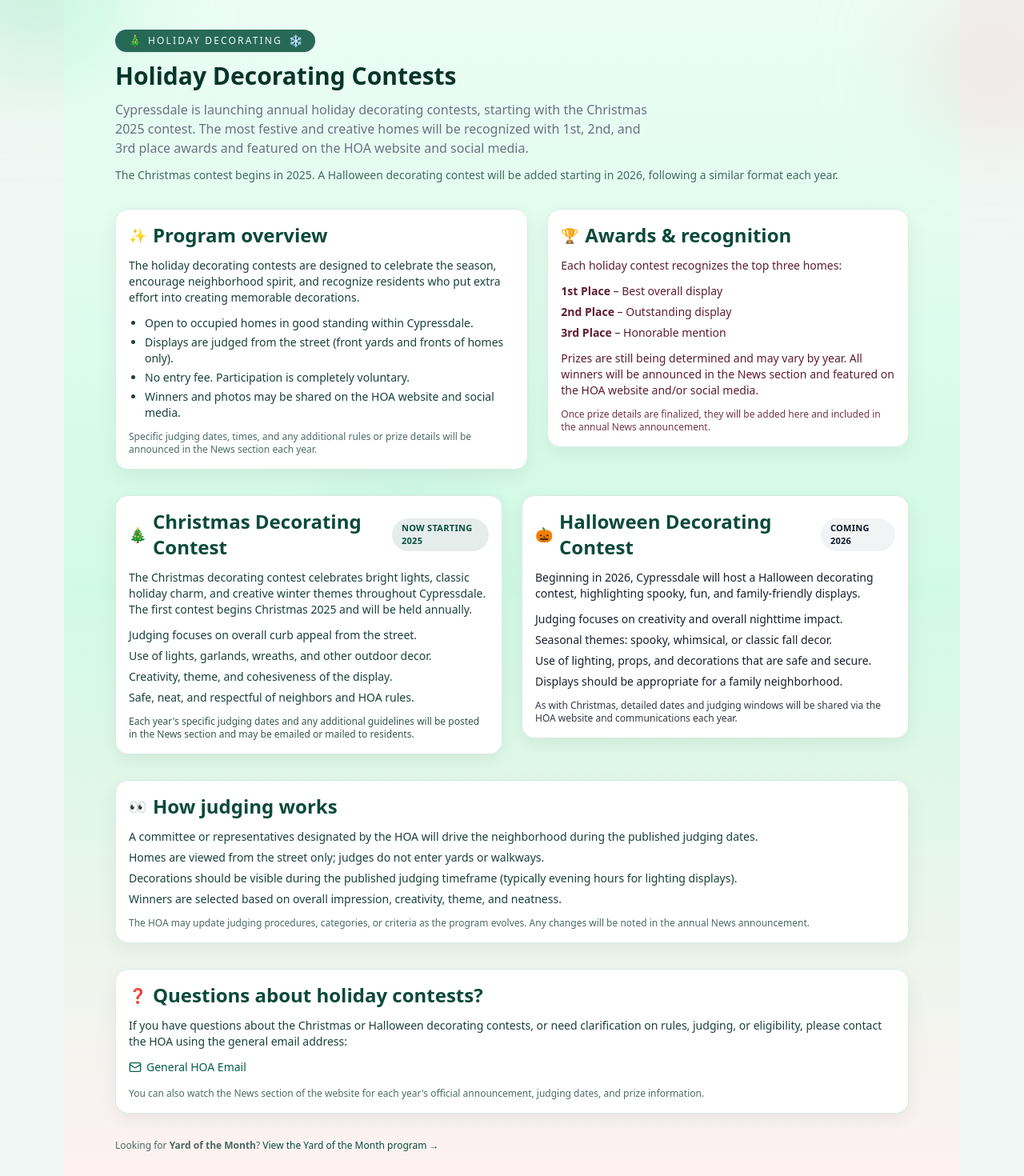
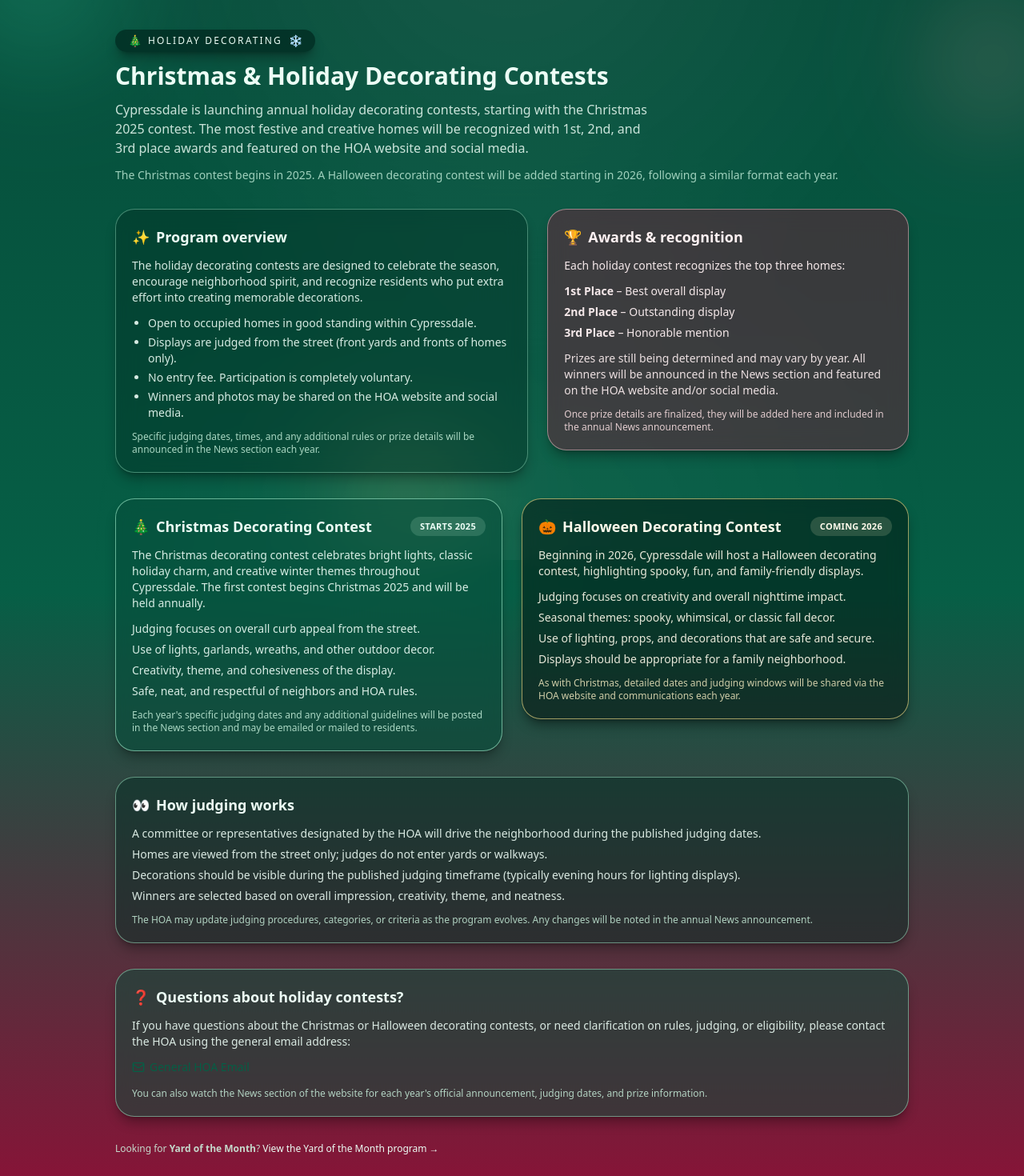
Before and after one commit to jking7988/Cypressdale_HOA, a Next.js app: page /holiday-decorating in a window 1280 px wide. Shown: the part 100-1570 px from the top of the page at 80% size. Built offline with nearby package versions, Linux system fonts and the light colour scheme.

Commit message:
Update page.tsx

```diff
--- a/app/(site)/holiday-decorating/page.tsx
+++ b/app/(site)/holiday-decorating/page.tsx
@@ -7,18 +7,23 @@ export const dynamic = 'force-dynamic';
 
 export default function HolidayDecoratingPage() {
   return (
-    <div className="min-h-[calc(100vh-5rem)] bg-gradient-to-b from-emerald-50 via-emerald-100 to-rose-50">
-      {/* Decorative Christmas-style glow */}
-      <div className="pointer-events-none fixed inset-0 opacity-50 mix-blend-multiply">
-        <div className="absolute -top-10 -left-16 h-56 w-56 rounded-full bg-emerald-200 blur-3xl" />
-        <div className="absolute top-24 -right-10 h-40 w-40 rounded-full bg-rose-200 blur-3xl" />
-        <div className="absolute bottom-0 left-1/3 h-40 w-40 rounded-full bg-sky-100 blur-3xl" />
+    // Break out of the layout container: full viewport width, no sidebars
+    <div className="relative left-1/2 right-1/2 -ml-[50vw] -mr-[50vw] w-screen min-h-[calc(100vh-5rem)] bg-gradient-to-b from-emerald-900 via-emerald-800 to-rose-900 text-emerald-50">
+      {/* Festive glow */}
+      <div className="pointer-events-none fixed inset-0 opacity-50 mix-blend-screen">
+        <div className="absolute -top-10 -left-16 h-56 w-56 rounded-full bg-emerald-400/40 blur-3xl" />
+        <div className="absolute top-24 -right-10 h-40 w-40 rounded-full bg-rose-400/40 blur-3xl" />
+        <div className="absolute bottom-0 left-1/3 h-40 w-40 rounded-full bg-amber-300/35 blur-3xl" />
       </div>
 
+      {/* Light “snow” texture */}
+      <div className="pointer-events-none fixed inset-0 opacity-25 bg-[radial-gradient(circle_at_top,_rgba(255,255,255,0.28),transparent_55%),radial-gradient(circle_at_bottom,_rgba(255,255,255,0.18),transparent_55%)]" />
+
+      {/* Main content, centered within full-width background */}
       <div className="relative mx-auto max-w-5xl px-4 py-10 space-y-8">
         {/* Header */}
         <header className="space-y-3">
-          <div className="inline-flex items-center gap-2 rounded-full bg-emerald-900/85 px-4 py-1 text-xs font-medium text-emerald-50 shadow-sm">
+          <div className="inline-flex items-center gap-2 rounded-full bg-emerald-950/80 px-4 py-1 text-xs font-medium text-emerald-50 shadow-lg shadow-black/30">
             <span className="text-sm">🎄</span>
             <span className="tracking-[0.18em] uppercase">
               Holiday Decorating
@@ -26,59 +31,58 @@ export default function HolidayDecoratingPage() {
             <span className="text-sm">❄️</span>
           </div>
 
-          <h1 className="h1 text-2xl md:text-3xl text-emerald-950 flex flex-wrap items-center gap-2">
-            <span>Holiday Decorating Contests</span>
+          <h1 className="text-2xl md:text-3xl font-semibold text-emerald-50 flex flex-wrap items-center gap-2">
+            <span>Christmas &amp; Holiday Decorating Contests</span>
           </h1>
 
-          <p className="muted max-w-2xl text-sm md:text-base text-emerald-950/85">
+          <p className="max-w-2xl text-sm md:text-base text-emerald-50/85">
             Cypressdale is launching annual holiday decorating contests,
             starting with the Christmas 2025 contest. The most festive and
             creative homes will be recognized with 1st, 2nd, and 3rd place
             awards and featured on the HOA website and social media.
           </p>
 
-          <p className="text-xs md:text-sm text-emerald-950/70">
-            The Christmas contest begins in 2025. A Halloween decorating
-            contest will be added starting in 2026, following a similar
-            format each year.
+          <p className="text-xs md:text-sm text-emerald-100/75">
+            The Christmas contest begins in 2025. A Halloween decorating contest
+            will be added starting in 2026, following a similar format each year.
           </p>
         </header>
 
         {/* Overview + How it works */}
         <section className="grid gap-6 md:grid-cols-[minmax(0,1.6fr)_minmax(0,1.4fr)] items-start">
           {/* Overview */}
-          <div className="card border border-emerald-100/90 bg-white/95 backdrop-blur-sm shadow-sm space-y-3">
-            <div className="flex items-center gap-2 text-emerald-900">
+          <div className="rounded-3xl border border-emerald-200/40 bg-emerald-950/40 backdrop-blur-md shadow-lg shadow-black/30 p-5 space-y-3">
+            <div className="flex items-center gap-2 text-emerald-50">
               <span className="text-lg">✨</span>
-              <h2 className="h2 text-lg">Program overview</h2>
+              <h2 className="text-lg font-semibold">Program overview</h2>
             </div>
-            <p className="text-sm text-emerald-950/90">
+            <p className="text-sm text-emerald-50/90">
               The holiday decorating contests are designed to celebrate the
               season, encourage neighborhood spirit, and recognize residents
               who put extra effort into creating memorable decorations.
             </p>
-            <ul className="list-disc pl-5 text-sm text-emerald-950/90 space-y-1">
+            <ul className="list-disc pl-5 text-sm text-emerald-50/90 space-y-1">
               <li>Open to occupied homes in good standing within Cypressdale.</li>
               <li>Displays are judged from the street (front yards and fronts of homes only).</li>
               <li>No entry fee. Participation is completely voluntary.</li>
               <li>Winners and photos may be shared on the HOA website and social media.</li>
             </ul>
-            <p className="text-xs text-emerald-950/70">
+            <p className="text-xs text-emerald-100/80">
               Specific judging dates, times, and any additional rules or prize
               details will be announced in the News section each year.
             </p>
           </div>
 
           {/* Awards & recognition */}
-          <div className="card border border-rose-100/90 bg-rose-50/90 backdrop-blur-sm shadow-sm space-y-3">
-            <div className="flex items-center gap-2 text-rose-900">
+          <div className="rounded-3xl border border-rose-200/50 bg-rose-900/40 backdrop-blur-md shadow-lg shadow-black/30 p-5 space-y-3">
+            <div className="flex items-center gap-2 text-rose-50">
               <span className="text-lg">🏆</span>
-              <h2 className="h2 text-lg">Awards &amp; recognition</h2>
+              <h2 className="text-lg font-semibold">Awards &amp; recognition</h2>
             </div>
-            <p className="text-sm text-rose-950/90">
+            <p className="text-sm text-rose-50/95">
               Each holiday contest recognizes the top three homes:
             </p>
-            <ul className="space-y-1.5 text-sm text-rose-950/90">
+            <ul className="space-y-1.5 text-sm text-rose-50/95">
               <li>
                 <span className="font-semibold">1st Place</span> – Best overall
                 display
@@ -92,12 +96,12 @@ export default function HolidayDecoratingPage() {
                 mention
               </li>
             </ul>
-            <p className="text-sm text-rose-950/90">
+            <p className="text-sm text-rose-50/90">
               Prizes are still being determined and may vary by year. All
               winners will be announced in the News section and featured on the
               HOA website and/or social media.
             </p>
-            <p className="text-xs text-rose-950/80">
+            <p className="text-xs text-rose-100/85">
               Once prize details are finalized, they will be added here and
               included in the annual News announcement.
             </p>
@@ -107,28 +111,30 @@ export default function HolidayDecoratingPage() {
         {/* Two-column: Christmas (primary) & Halloween (coming next year) */}
         <section className="grid gap-6 md:grid-cols-2 items-start">
           {/* Christmas */}
-          <div className="card border border-emerald-200 bg-emerald-50/95 backdrop-blur-sm shadow-sm space-y-3">
+          <div className="rounded-3xl border border-emerald-200/60 bg-emerald-900/55 backdrop-blur-md shadow-lg shadow-black/30 p-5 space-y-3">
             <div className="flex items-center justify-between gap-2">
-              <div className="flex items-center gap-2 text-emerald-900">
+              <div className="flex items-center gap-2 text-emerald-50">
                 <span className="text-lg">🎄</span>
-                <h2 className="h2 text-lg">Christmas Decorating Contest</h2>
+                <h2 className="text-lg font-semibold">
+                  Christmas Decorating Contest
+                </h2>
               </div>
-              <span className="rounded-full bg-emerald-900/10 px-3 py-1 text-[11px] font-semibold uppercase tracking-wide text-emerald-900">
-                Now starting 2025
+              <span className="rounded-full bg-emerald-100/15 px-3 py-1 text-[11px] font-semibold uppercase tracking-wide text-emerald-50">
+                Starts 2025
               </span>
             </div>
-            <p className="text-sm text-emerald-950/90">
+            <p className="text-sm text-emerald-50/90">
               The Christmas decorating contest celebrates bright lights, classic
               holiday charm, and creative winter themes throughout Cypressdale.
               The first contest begins Christmas 2025 and will be held annually.
             </p>
-            <ul className="space-y-1.5 text-sm text-emerald-950/90">
+            <ul className="space-y-1.5 text-sm text-emerald-50/90">
               <li>Judging focuses on overall curb appeal from the street.</li>
               <li>Use of lights, garlands, wreaths, and other outdoor decor.</li>
               <li>Creativity, theme, and cohesiveness of the display.</li>
               <li>Safe, neat, and respectful of neighbors and HOA rules.</li>
             </ul>
-            <p className="text-xs text-emerald-950/80">
+            <p className="text-xs text-emerald-100/80">
               Each year&apos;s specific judging dates and any additional
               guidelines will be posted in the News section and may be emailed
               or mailed to residents.
@@ -136,27 +142,29 @@ export default function HolidayDecoratingPage() {
           </div>
 
           {/* Halloween */}
-          <div className="card border border-slate-200 bg-slate-50/90 backdrop-blur-sm shadow-sm space-y-3">
+          <div className="rounded-3xl border border-amber-200/60 bg-black/40 backdrop-blur-md shadow-lg shadow-black/40 p-5 space-y-3">
             <div className="flex items-center justify-between gap-2">
-              <div className="flex items-center gap-2 text-slate-900">
+              <div className="flex items-center gap-2 text-amber-50">
                 <span className="text-lg">🎃</span>
-                <h2 className="h2 text-lg">Halloween Decorating Contest</h2>
+                <h2 className="text-lg font-semibold">
+                  Halloween Decorating Contest
+                </h2>
               </div>
-              <span className="rounded-full bg-slate-900/5 px-3 py-1 text-[11px] font-semibold uppercase tracking-wide text-slate-900">
+              <span className="rounded-full bg-amber-100/15 px-3 py-1 text-[11px] font-semibold uppercase tracking-wide text-amber-50">
                 Coming 2026
               </span>
             </div>
-            <p className="text-sm text-slate-950/90">
+            <p className="text-sm text-amber-50/90">
               Beginning in 2026, Cypressdale will host a Halloween decorating
               contest, highlighting spooky, fun, and family-friendly displays.
             </p>
-            <ul className="space-y-1.5 text-sm text-slate-950/90">
+            <ul className="space-y-1.5 text-sm text-amber-50/90">
               <li>Judging focuses on creativity and overall nighttime impact.</li>
               <li>Seasonal themes: spooky, whimsical, or classic fall decor.</li>
               <li>Use of lighting, props, and decorations that are safe and secure.</li>
               <li>Displays should be appropriate for a family neighborhood.</li>
             </ul>
-            <p className="text-xs text-slate-950/80">
+            <p className="text-xs text-amber-100/80">
               As with Christmas, detailed dates and judging windows will be
               shared via the HOA website and communications each year.
             </p>
@@ -164,12 +172,12 @@ export default function HolidayDecoratingPage() {
         </section>
 
         {/* How judging works */}
-        <section className="card border border-emerald-100/80 bg-white/95 backdrop-blur-sm shadow-sm space-y-3">
-          <div className="flex items-center gap-2 text-emerald-900">
+        <section className="rounded-3xl border border-emerald-200/50 bg-emerald-950/45 backdrop-blur-md shadow-lg shadow-black/30 p-5 space-y-3">
+          <div className="flex items-center gap-2 text-emerald-50">
             <span className="text-lg">👀</span>
-            <h2 className="h2 text-lg">How judging works</h2>
+            <h2 className="text-lg font-semibold">How judging works</h2>
           </div>
-          <ul className="space-y-1.5 text-sm text-emerald-950/90">
+          <ul className="space-y-1.5 text-sm text-emerald-50/90">
             <li>
               A committee or representatives designated by the HOA will drive
               the neighborhood during the published judging dates.
@@ -187,7 +195,7 @@ export default function HolidayDecoratingPage() {
               theme, and neatness.
             </li>
           </ul>
-          <p className="text-xs text-emerald-950/70">
+          <p className="text-xs text-emerald-100/80">
             The HOA may update judging procedures, categories, or criteria as
             the program evolves. Any changes will be noted in the annual News
             announcement.
@@ -195,12 +203,14 @@ export default function HolidayDecoratingPage() {
         </section>
 
         {/* FAQ / Questions */}
-        <section className="card border border-emerald-100/80 bg-emerald-50/90 backdrop-blur-sm space-y-3">
-          <div className="flex items-center gap-2 text-emerald-900">
+        <section className="rounded-3xl border border-emerald-200/50 bg-emerald-900/50 backdrop-blur-md shadow-lg shadow-black/30 p-5 space-y-3">
+          <div className="flex items-center gap-2 text-emerald-50">
             <span className="text-lg">❓</span>
-            <h2 className="h2 text-lg">Questions about holiday contests?</h2>
+            <h2 className="text-lg font-semibold">
+              Questions about holiday contests?
+            </h2>
           </div>
-          <p className="text-sm text-emerald-950/90">
+          <p className="text-sm text-emerald-50/90">
             If you have questions about the Christmas or Halloween decorating
             contests, or need clarification on rules, judging, or eligibility,
             please contact the HOA using the general email address:
@@ -208,18 +218,18 @@ export default function HolidayDecoratingPage() {
           <p className="text-sm">
             <ContactLink role="general" showIcon />
           </p>
-          <p className="text-xs text-emerald-950/70">
+          <p className="text-xs text-emerald-100/80">
             You can also watch the News section of the website for each year&apos;s
             official announcement, judging dates, and prize information.
           </p>
         </section>
 
-        {/* Optional: link back to Yard of the Month */}
-        <div className="text-xs text-emerald-950/70">
+        {/* Link back to Yard of the Month */}
+        <div className="text-xs text-emerald-100/85">
           Looking for <span className="font-semibold">Yard of the Month</span>?{' '}
           <Link
             href="/yard-of-the-month"
-            className="font-medium text-emerald-900 hover:text-emerald-950 hover:underline"
+            className="font-medium text-emerald-50 hover:text-emerald-100 hover:underline"
           >
             View the Yard of the Month program →
           </Link>
```
